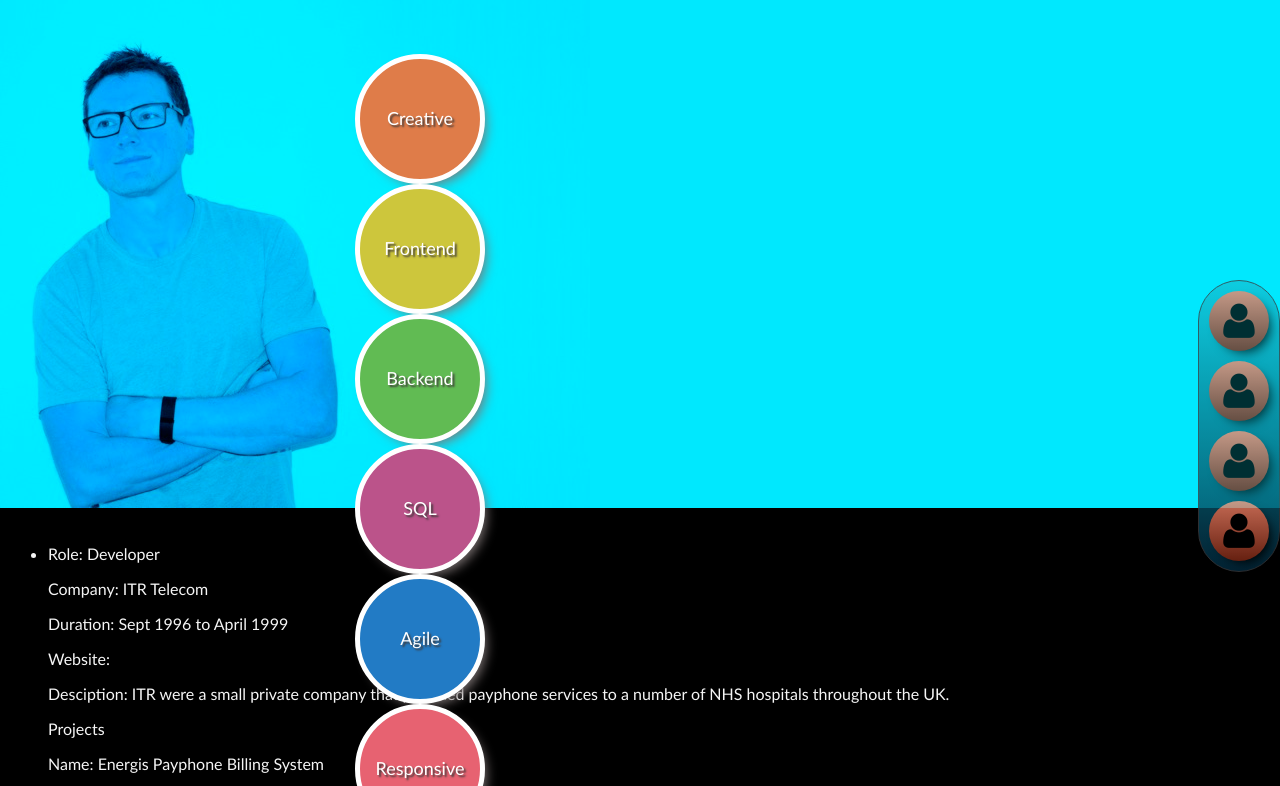
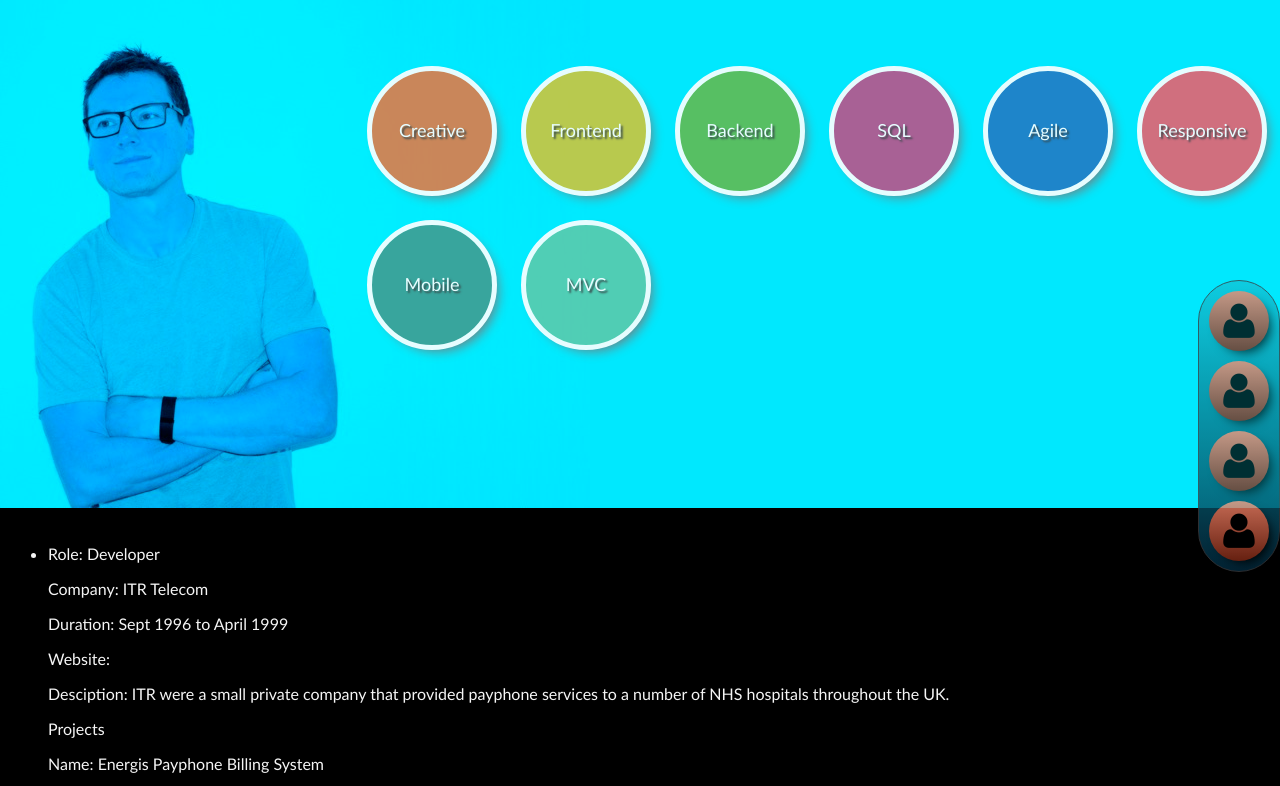
Before and after one commit to ArnoldKrumins/me, a website: page index.html in a window 1280 px wide. Shown: the top 786 px of the page. Drawn offline with nearby package versions, Linux system fonts and the light colour scheme.

Commit message:
Adding new Skills directive

```diff
--- a/less/site.less
+++ b/less/site.less
@@ -122,12 +122,15 @@ body{
   position: absolute;
   top: 50px;
   left: 315px;
+  display:none;
 
   ul{
     list-style: none;
-    display: inline-block;
 
     li{
+      display: inline-block;
+      margin: 12px;
+      .opacity(0.9);
 
       div{
        .shadow(6px 6px 12px -5px #7E7575);
```
Also changed, not shown: less/site.css.
